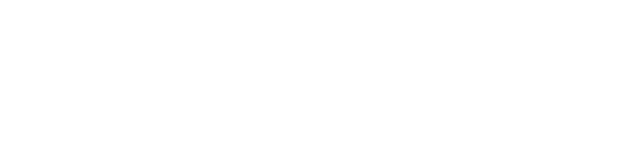
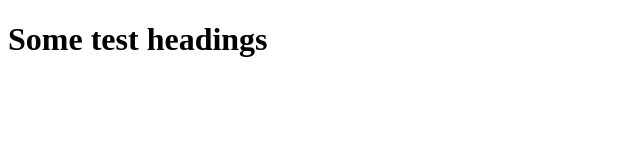
Before and after one commit to IvanNycheporuk/js_a_completed_hws, a plain HTML site: page lesson2/index.html in a window 1280 px wide. Shown: the whole page, without its empty margins (0-640 px from the left). Drawn offline with Linux system fonts and the light colour scheme.

Commit message:
lesson 3 completed hw

```diff
--- a/lesson2/index.html
+++ b/lesson2/index.html
@@ -6,6 +6,6 @@
     <title>Document</title>
 </head>
 <body>
-
+    <h1>Some test headings</h1>
 </body>
 </html>
```
